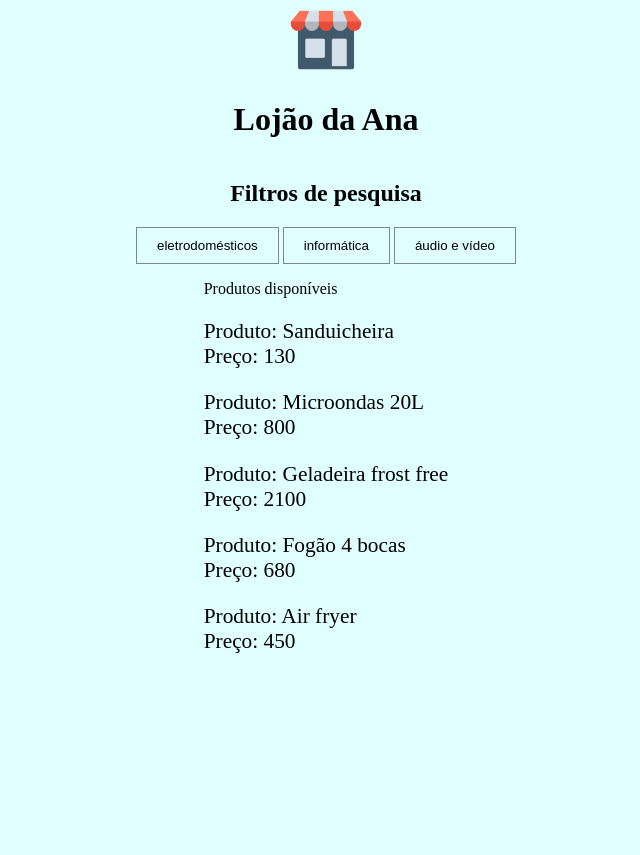
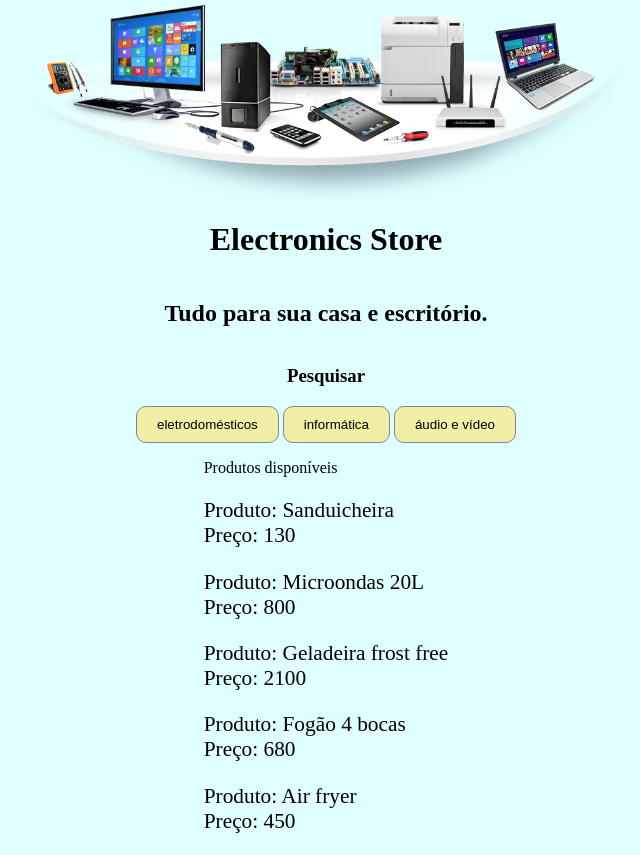
Before and after one commit to reprograma/on20-tet-s7-javascript-2, a plain HTML site: page exercicios/para-casa/index.html in a window 1280 px wide. Both pictures are taken after a click on the button "eletrodomésticos". Shown: the whole page, without its empty margins (314-954 px from the left). Before the commit the page ends 800 px from the top, so only its background shows below. Drawn offline with Linux system fonts and the light colour scheme.

Commit message:
:lipstick: electronics store activity with product filter

```diff
--- a/exercicios/para-casa/estilo.css
+++ b/exercicios/para-casa/estilo.css
@@ -8,12 +8,13 @@ body {
 }
 
 img {
-  height: 80px;
+  height: 200px;
 }
 
 button {
   border: 1px solid lightslategray;
-  background-color: lightcyan;
+  border-radius: 10px;
+  background-color:rgb(240, 239, 165);
   padding: 10px 20px;
 }
 
--- a/exercicios/para-casa/index.html
+++ b/exercicios/para-casa/index.html
@@ -1,17 +1,18 @@
 <!DOCTYPE html>
-<html lang="en">
+<html lang="pt-br">
 <head>
   <meta charset="UTF-8">
   <meta http-equiv="X-UA-Compatible" content="IE=edge">
   <meta name="viewport" content="width=device-width, initial-scale=1.0">
-  <title>Document</title>
+  <title>Electronics Store</title>
   <script defer src="./index.js"></script>
   <link rel="stylesheet" href="estilo.css">
 </head>
 <body>
-  <img src="./icon.png" alt="ícone do lojão da Ana">
-  <h1>Lojão da Ana</h1>
-  <h2>Filtros de pesquisa</h2>
+  <img src="./loja.png" alt="ícone do lojão da Ana">
+  <h1>Electronics Store</h1>
+  <h2>Tudo para sua casa e escritório.</h2>
+  <h3>Pesquisar</h3>
   <div class="botoes-container">
     <button>eletrodomésticos</button>
     <button>informática</button>
--- a/exercicios/para-casa/index.js
+++ b/exercicios/para-casa/index.js
@@ -66,10 +66,8 @@ let produtos = [
   }
 ]
 
-// SELECIONAR ELEMENTOS DO HTML
-let botoesCategoria = document.querySelectorAll('button'); // [button, button, button]
+let botoesCategoria = document.querySelectorAll('button');
 
-// FUNÇÃO PARA COLOCAR OS ELEMENTOS NA TELA
 function listarProdutos(listaProdutos) {
   let section = document.querySelector('section')
   let listaExistente = document.querySelectorAll('.produto')
@@ -80,19 +78,14 @@ function listarProdutos(listaProdutos) {
     })
   }
 
-  // versão simplificada para apagar o código
-  // section.innerHTML = '';
-
   listaProdutos.forEach(function (produtoASerListado) {
     let p = document.createElement('p');
-    p.classList.add('produto') // configurar estilo no css com a classe produto
-    // p.style.fontSize = '20pt'
+    p.classList.add('produto')
     p.innerText = `Produto: ${produtoASerListado.nome} \n Preço: ${produtoASerListado.preco}`;
     section.appendChild(p);
   })
 }
 
-// FUNÇÃO PARA FILTRAR OS PRODUTOS
 function filtrarProdutos(evento) {
   let produtosFiltrados = [];
   produtosFiltrados = produtos.filter(function (produto) {
@@ -101,17 +94,6 @@ function filtrarProdutos(evento) {
   listarProdutos(produtosFiltrados);
 }
 
-
-// ADICIONAR UM EVENTO A UM ELEMENTO DO HTML
-// elemento.addEventListener('nome do evento', funcao)
-
-//  FORMA 1 DE ADICIONAR O EVENTO NOS BOTOES
-// botoesCategoria[0].addEventListener('click', filtrarProdutos)
-// botoesCategoria[1].addEventListener('click', filtrarProdutos)
-// botoesCategoria[2].addEventListener('click', filtrarProdutos)
-
-// FORMA 2 DE ADICIONR O EVENTO NOS BOTOES
 for (let botao of botoesCategoria) {
   botao.addEventListener('click', filtrarProdutos);
 }
-// CLICK -> filtrarProdutos(evento)
```
Also changed, not shown: exercicios/para-casa/icon.png (deleted), exercicios/para-casa/loja.png (added).
